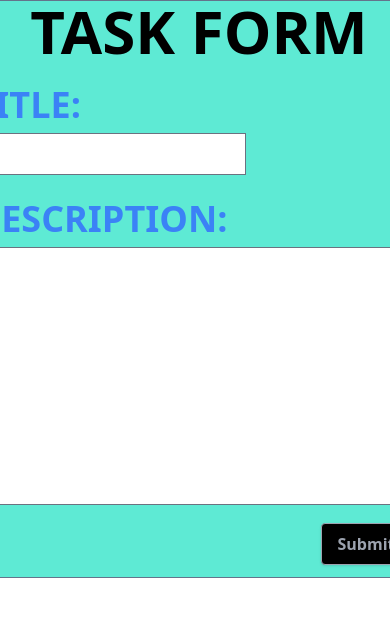
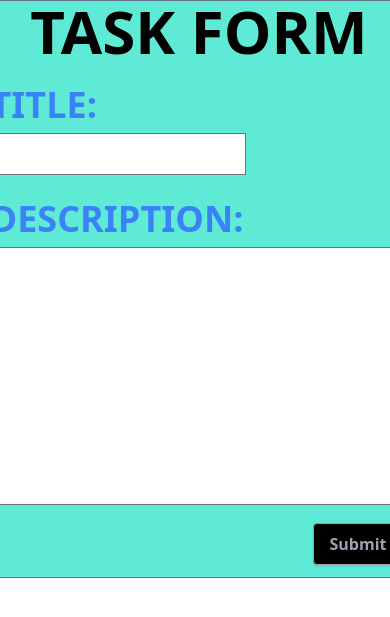
Before and after one commit to felixtjahyadi/Tugas2PBP, a Django app: page /todolist/create-task/ in a window 390 px wide; the page is wider, and only the part inside the window is pictured. Shown: the top 617 px of that part. Run offline with Django 4.2, Linux system fonts and the light colour scheme; style sheets or scripts are compiled from the project's sources; some libraries are stand-ins or nearby versions.

Commit message:
Tugas 5 PBP

```diff
--- a/todolist/templates/task_create.html
+++ b/todolist/templates/task_create.html
@@ -6,21 +6,21 @@
         <h1 class="ml-2 text-6xl md:text-4xl text-black font-extrabold text-center">TASK FORM</h1>
         {% csrf_token %}
         <br>
-        <div class='md:flex md:items-center mb-6 uppercase font-bold'>
-            <p class="text-blue-500 md:text-2xl text-4xl ml-2 font-sans">
+        <div class='md:flex md:items-center mb-6 uppercase font-bold '>
+            <p class="text-blue-500 md:text-2xl text-4xl ml-4 font-sans sm:ml-2">
             Title:
             </p>
-            <div class='md:mt-0 mt-2 ml-2'>
+            <div class='md:mt-0 mt-2 sm:ml-2'>
                 {{ form.title }}
             </div>
         </div>
         <div style="margin-top:10px;" class='uppercase font-bold'>
-            <p class="text-blue-500 md:text-2xl text-4xl md:text-center mb-2 ml-2">
+            <p class="text-blue-500 md:text-2xl text-4xl md:text-center mb-2 ml-4 sm:ml-2">
             Description:
             </p>
-            <div class="md:mt-0 mt-2 ml-2 mr-2">{{ form.description }}</div>
+            <div class="md:mt-0 mt-2 sm:mr-2 sm:ml-2">{{ form.description }}</div>
         </div>
-        <div class="inline-flex justify-end w-full text-center">
+        <div class="inline-flex justify-end w-full">
         <input class='m-3 bg-black hover:bg-blue-500 text-gray-400 font-semibold py-2 px-4 border border-gray-400 rounded shadow' type="submit" value="Submit" />
         </div>
         </div>
```
Also changed, not shown: theme/static/css/dist/styles.css (+29 -25 lines).
